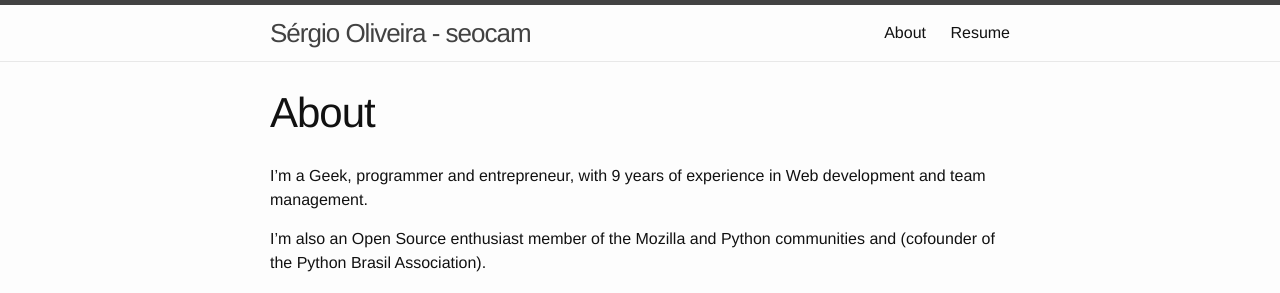
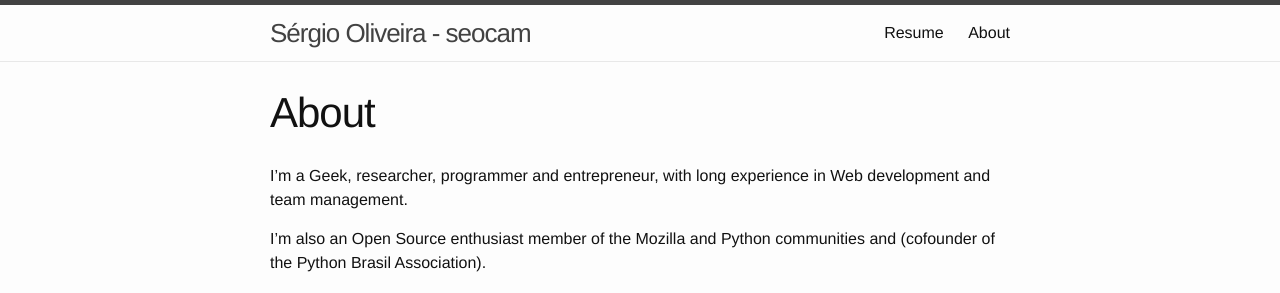
Before and after one commit to seocam/seocam.github.io, a Jekyll site: the page built from 99-about.md, in a window 1280 px wide. Shown: the top 293 px of the page. Built offline with Jekyll 4.4.1, drawn with Linux system fonts in a browser that asks for light colours.

Commit message:
Reordered pages

```diff
--- a/about.md
+++ b/99-about.md
@@ -4,7 +4,7 @@ title: About
 permalink: /about/
 ---
 
-I'm a Geek, programmer and entrepreneur, with 9 years of experience in Web development and team management.
+I'm a Geek, researcher, programmer and entrepreneur, with long experience in Web development and team management.
 
 I'm also an Open Source enthusiast member of the Mozilla and Python communities and (cofounder of the Python Brasil Association).
 
```
Also changed, not shown: 02-resume.md (renamed from resume.md).
